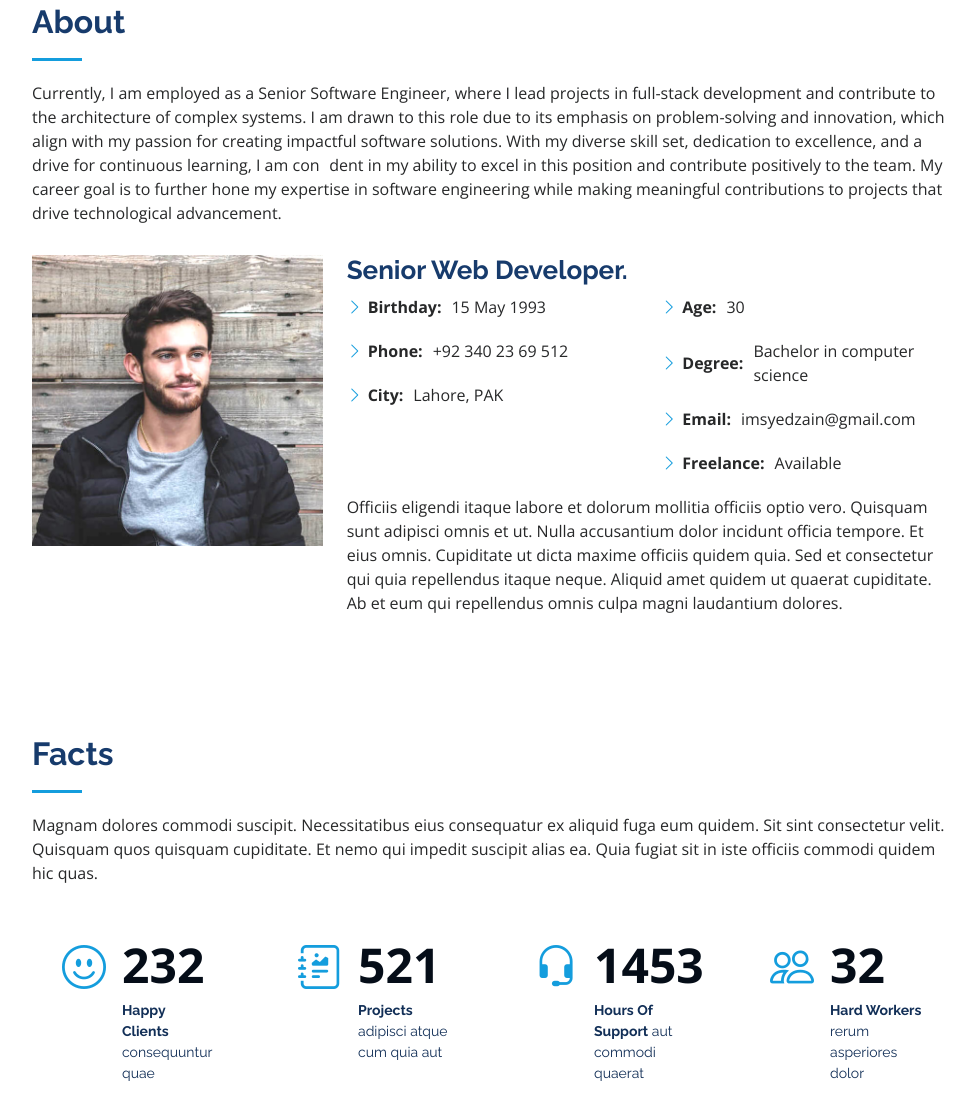
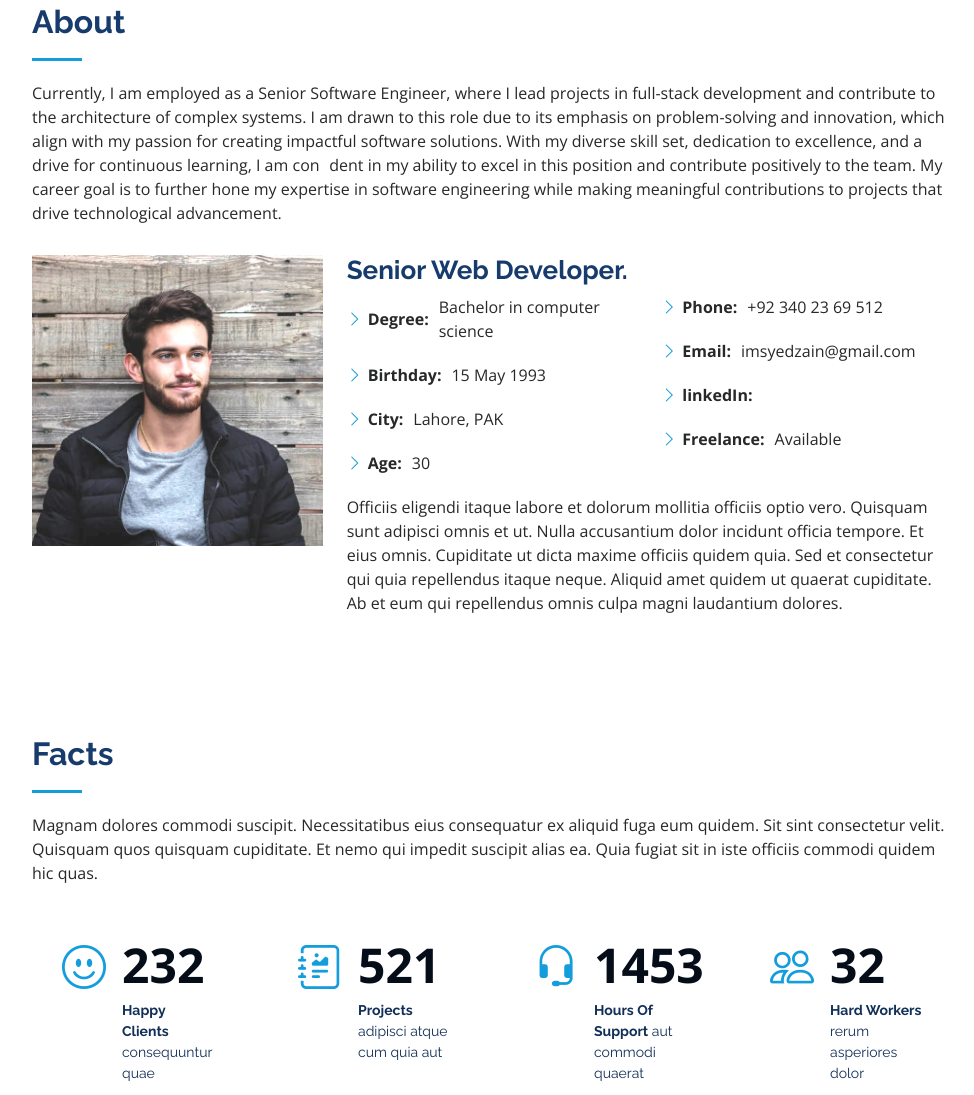
Before and after one commit to imsyedzain/portfolio, a plain HTML site: page index.html in a window 1280 px wide. Shown: the part 857-1952 px from the top of the page, without its empty margins (298-1272 px from the left). Drawn offline with nearby package versions, Linux system fonts and the light colour scheme.

Commit message:
fix changes

```diff
--- a/index.html
+++ b/index.html
@@ -102,16 +102,18 @@
             <div class="row">
               <div class="col-lg-6">
                 <ul>
+                  <li><i class="bi bi-chevron-right"></i> <strong>Degree:</strong> <span>Bachelor in computer science</span></li>
                   <li><i class="bi bi-chevron-right"></i> <strong>Birthday:</strong> <span>15 May 1993</span></li>
-                  <li><i class="bi bi-chevron-right"></i> <strong>Phone:</strong> <span>+92 340 23 69 512</span></li>
                   <li><i class="bi bi-chevron-right"></i> <strong>City:</strong> <span>Lahore, PAK</span></li>
+                  <li><i class="bi bi-chevron-right"></i> <strong>Age:</strong> <span>30</span></li>
+
                 </ul>
               </div>
               <div class="col-lg-6">
                 <ul>
-                  <li><i class="bi bi-chevron-right"></i> <strong>Age:</strong> <span>30</span></li>
-                  <li><i class="bi bi-chevron-right"></i> <strong>Degree:</strong> <span>Bachelor in computer science</span></li>
+                  <li><i class="bi bi-chevron-right"></i> <strong>Phone:</strong> <span>+92 340 23 69 512</span></li>
                   <li><i class="bi bi-chevron-right"></i> <strong>Email:</strong> <span>imsyedzain@gmail.com</span></li>
+                  <li><i class="bi bi-chevron-right"></i> <strong>linkedIn:</strong> <a href="http://linkedin.com/in/syed-zain-abbas-031934174"></a></li>
                   <li><i class="bi bi-chevron-right"></i> <strong>Freelance:</strong> <span>Available</span></li>
                 </ul>
               </div>
```
